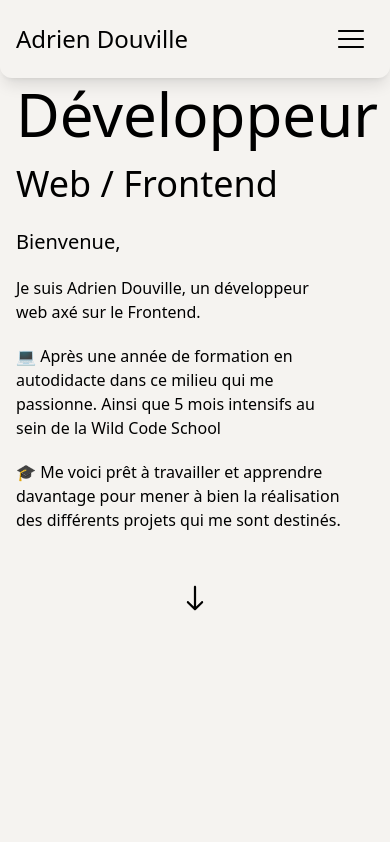
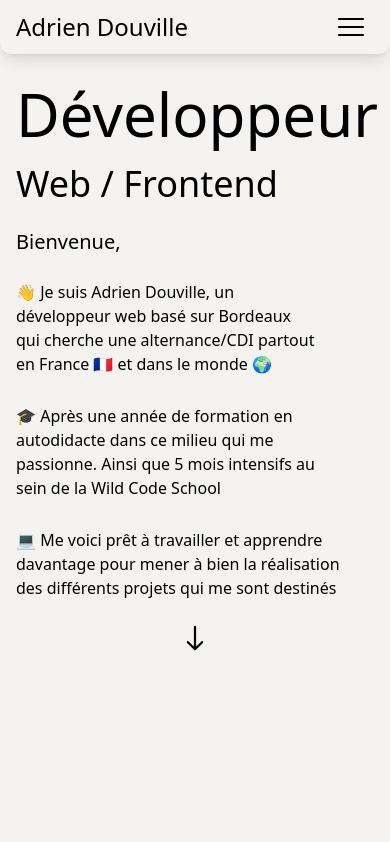
Before and after one commit to Delgorithm/portfolio, a React (Vite) app: page / in a window 390 px wide. Shown: the top 842 px of the page. Built offline with nearby package versions, Linux system fonts and the light colour scheme.

Commit message:
fix some styling mobile

```diff
--- a/src/components/Hero.jsx
+++ b/src/components/Hero.jsx
@@ -11,17 +11,17 @@ function Hero({ heroText }) {
 			</h1>
 			<article className="leading-6 font-light xxs:pt-2 xsl:pt-12 xxs:text-xs xs:text-base xsl:text-lg xs:pt-5 iphone12:flex iphone12:flex-col iphone12:gap-1 iphone12pro:gap-5">
 				<p className="xxs:text-xl xxs:mt-1">{heroText[0].firstP}</p>
-				<p className="mr-14 xxs:pt-3 xs:pt-0 xsl:pt-6 iphone12:text-base">
+				<p className="mr-14 xxs:pt-3 xs:pt-0 xsl:pt-2 iphone12:text-base iphone12:my-1">
 					{heroText[0].secondP}
 				</p>
-				<p className="mr-8 xxs:pt-4 xs:pt-0 xsl:pt-6 iphone12:text-base">
+				<p className="mr-8 xxs:pt-4 xs:pt-0 xsl:pt-2 iphone12:text-base iphone12:my-1">
 					{heroText[0].thirdP}
 				</p>
-				<p className="mr-8 xxs:pt-4 xs:pt-0 xsl:pt-6 iphone12:text-base">
+				<p className="mr-8 xxs:pt-4 xs:pt-0 xsl:pt-2 iphone12:text-base iphone12:my-1">
 					{heroText[0].fourthP}
 				</p>
 			</article>
-			<div className=" flex items-center justify-center xs:mt-10 iphone12:mt-0 motion-safe:animate-pulse font-thin">
+			<div className="flex items-center justify-center xxs:hidden iphone12:flex iphone12:-translate-y-8 xs:mt-10  motion-safe:animate-pulse font-thin">
 				<IoIosArrowRoundDown className="text-5xl pt-1" />
 			</div>
 		</section>
--- a/src/components/Navbar.jsx
+++ b/src/components/Navbar.jsx
@@ -3,7 +3,7 @@ import { RxCross1 } from "react-icons/rx";
 
 function Navbar({ navbarText, hamburgerText, handleOpen, isOpen }) {
 	return (
-		<nav className="fixed flex items-center justify-between p-4 bg-pampas w-full rounded-b-xl shadow-lg">
+		<nav className="fixed flex items-center justify-between xxs:px-4 xxs:py-1 bg-pampas w-full rounded-b-xl shadow-lg">
 			<p className="text-2xl">{navbarText[0].title}</p>
 
 			<button onClick={handleOpen} className="p-2 cursor-pointer">
@@ -19,7 +19,7 @@ function Navbar({ navbarText, hamburgerText, handleOpen, isOpen }) {
 				<section className="fixed h-full w-screen bg-mineshaft/50 backdrop-blur-sm top-0 right-0 z-20">
 					<div className="text-pampas flex flex-col absolute right-0 top-0 h-screen p-8 gap-8 z-50 w-80 bg-mineshaft">
 						<button onClick={handleOpen}>
-							<RxCross1 className="text-3xl text-pampas fixed top-6 right-6" />
+							<RxCross1 className="text-3xl text-pampas fixed xxs:top-3 xxs:right-6  xsl:top-6 xsl:right-6" />
 						</button>
 						<article className="flex flex-col gap-6">
 							<div className="w-full h-0.5 my-4 bg-dovegray"></div>
--- a/src/data/data.json
+++ b/src/data/data.json
@@ -5,9 +5,9 @@
 			"title": "Développeur",
 			"titleNext": "Web / Frontend",
 			"firstP": "Bienvenue,",
-			"secondP": "Je suis Adrien Douville, un développeur web axé sur le Frontend.",
-			"thirdP": "💻 Après une année de formation en autodidacte dans ce milieu qui me passionne. Ainsi que 5 mois intensifs au sein de la Wild Code School",
-			"fourthP": "🎓 Me voici prêt à travailler et apprendre davantage pour mener à bien la réalisation des différents projets qui me sont destinés."
+			"secondP": "👋 Je suis Adrien Douville, un développeur web basé sur Bordeaux qui cherche une alternance/CDI partout en France 🇫🇷 et dans le monde 🌍",
+			"thirdP": "🎓 Après une année de formation en autodidacte dans ce milieu qui me passionne. Ainsi que 5 mois intensifs au sein de la Wild Code School",
+			"fourthP": "💻 Me voici prêt à travailler et apprendre davantage pour mener à bien la réalisation des différents projets qui me sont destinés"
 		}
 	],
 
--- a/src/data/dataProjects.json
+++ b/src/data/dataProjects.json
@@ -34,7 +34,7 @@
 	{
 		"title": "Dialog",
 		"theme": "Santé",
-		"imageUrl": "../Img/project-dialog-01.svg",
+		"imageUrl": "../Img/project-dialog-0.png",
 		"imageAlt": "Dialog's homepage",
 		"vercelUrl": "",
 		"githubUrl": "",
```
Also changed, not shown: public/Img/project-dialog-0.png (added).
